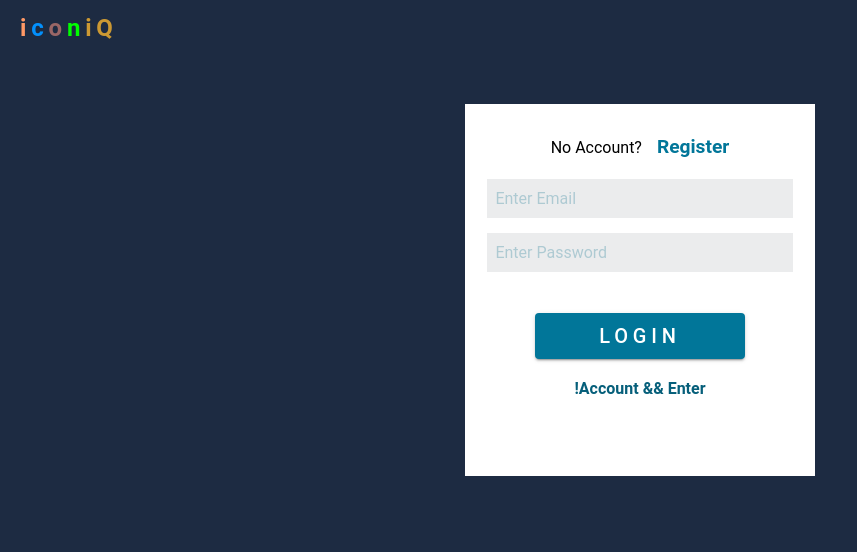
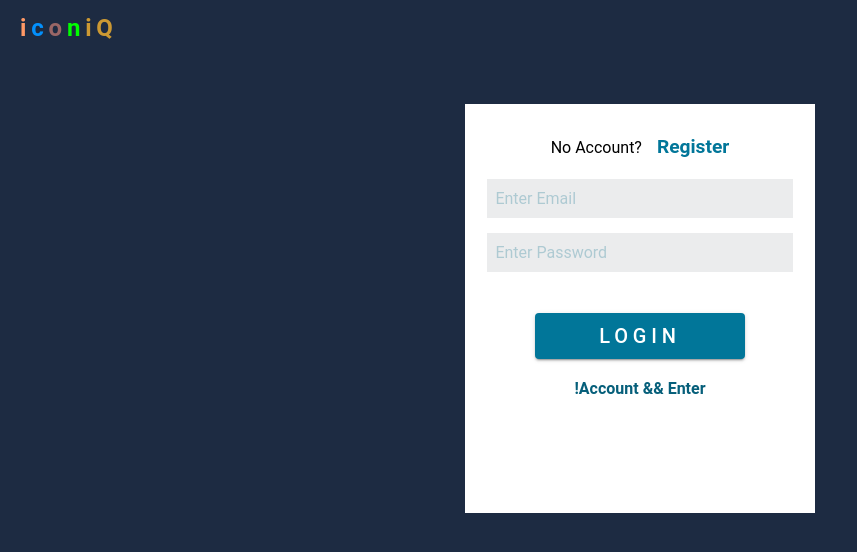
Before and after one commit to benkinase/android_ionic_react_quiz_app, a React (Create React App) app: page /login in a window 1280 px wide. Shown: the top 552 px of the page, without its empty margins (0-857 px from the left). Built offline with nearby package versions, Linux system fonts and the light colour scheme; no server answers.

Commit message:
login---

```diff
--- a/src/pages/Login.css
+++ b/src/pages/Login.css
@@ -8,7 +8,7 @@
 .login {
   position: relative;
   max-width: 350px;
-  min-height: 50%;
+  min-height: 55%;
   padding: 1rem;
   margin: 3rem auto;
   background: #fff;
```
